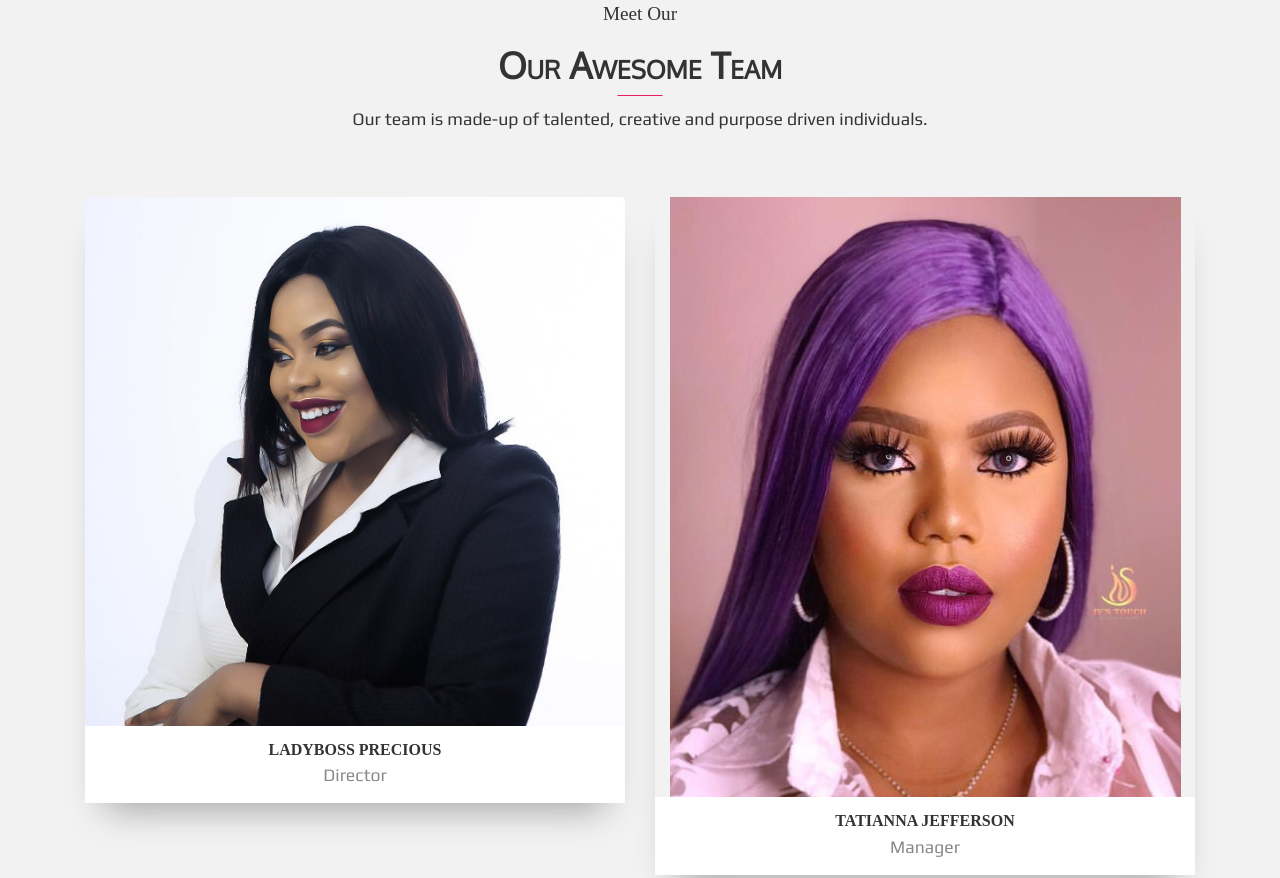
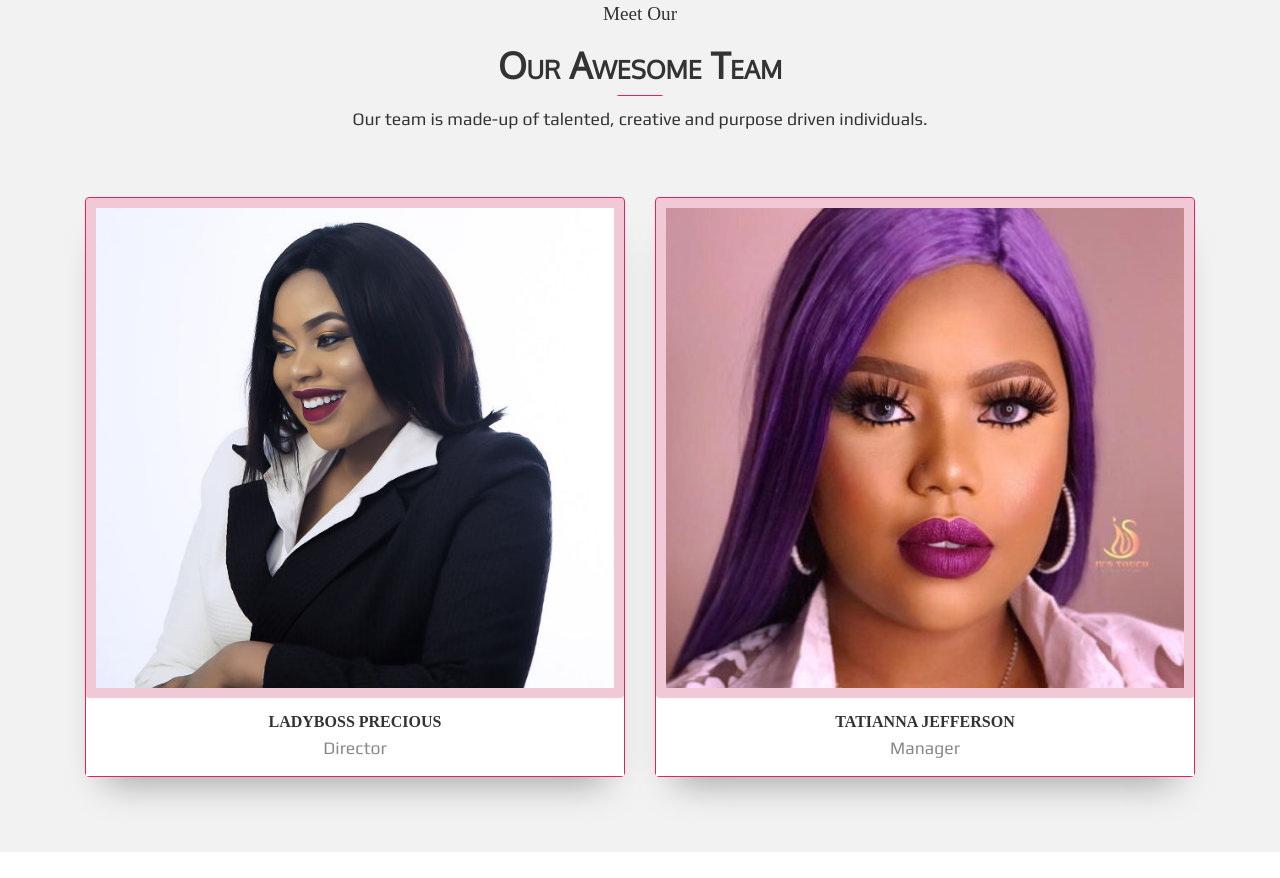
Before and after one commit to netbrainers/peeteeweb, a plain HTML site: page index.html in a window 1280 px wide. Shown: the part 1810-2688 px from the top of the page. Drawn offline with nearby package versions, Linux system fonts and the light colour scheme; some packages are replaced by stand-ins of ours; files whose address does not match are found by name; a web font is replaced by a local one.

Commit message:
changes final

```diff
--- a/assets/css/app.css
+++ b/assets/css/app.css
@@ -295,3 +295,15 @@ h3,h4,h5,h6 {
 .mb-20 {
 	margin-bottom: 20px;
 }
+
+.img-size {
+	height: 500px !important;
+	width: 100% !important;
+	object-fit: cover !important;
+	padding: 10px;
+	background-color: rgba(233, 30, 98, 0.2);
+}
+
+.team-item {
+	border: 1px solid rgb(233, 30, 99);
+}
--- a/index.html
+++ b/index.html
@@ -287,7 +287,7 @@
             <!-- Team Item Starts -->
             <div class="team-item text-center">
               <div class="team-img">
-                <img class="img-fluid" src="assets/img/team/team-01.jpg" alt="">
+                <img class="img-fluid img-size" src="assets/img/team/team-01.jpg" alt="">
                 <div class="team-overlay">
                   <div class="overlay-social-icon text-center">
                     <ul class="social-icons">
@@ -309,7 +309,7 @@
             <!-- Team Item Starts -->
             <div class="team-item text-center">
               <div class="team-img">
-                <img class="img-fluid" src="assets/img/team/team-02.jpg" alt="">
+                <img class="img-fluid img-size" src="assets/img/team/team-02.jpg" alt="">
                 <div class="team-overlay">
                   <div class="overlay-social-icon text-center">
                     <ul class="social-icons">
```
